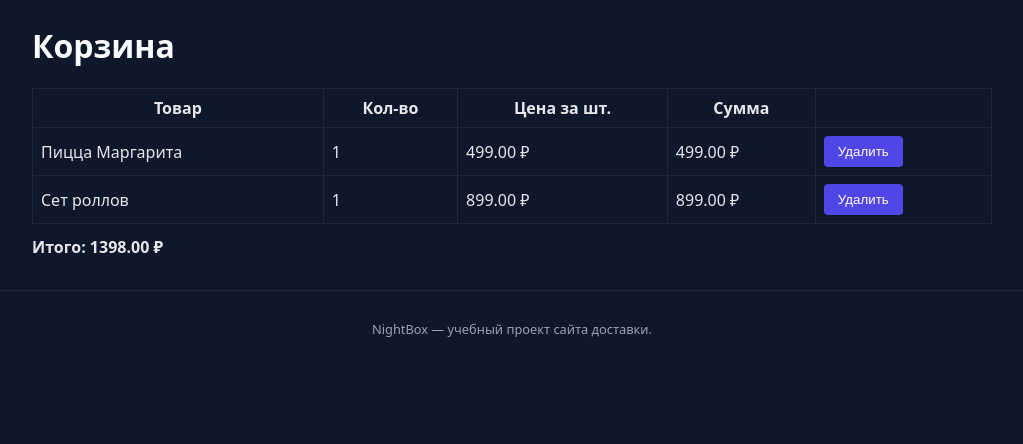
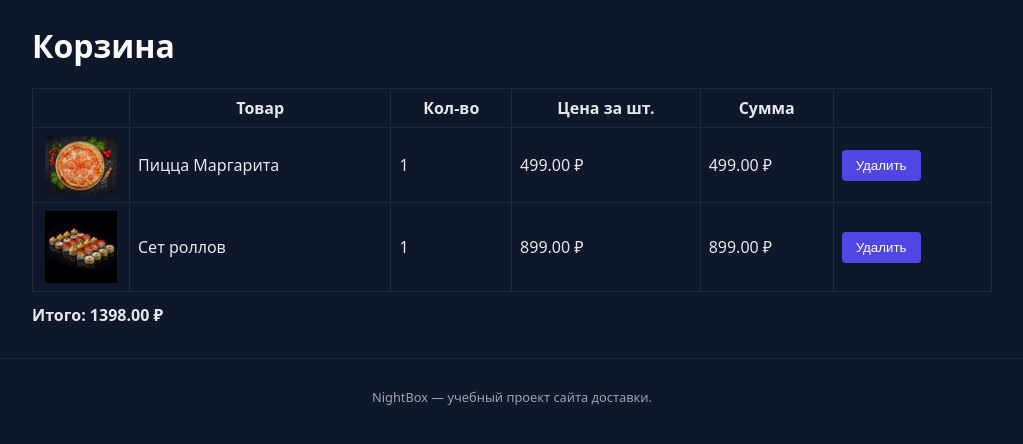
Before and after one commit to McFandy/nightbox-delivery, a Flask app: page /cart in a window 1280 px wide. Shown: the part 47-491 px from the top of the page, without its empty margins (128-1151 px from the left). Run offline with Flask 3, Linux system fonts and the light colour scheme; a user stored in the database is signed in.

Commit message:
add images

```diff
--- a/static/css/style.css
+++ b/static/css/style.css
@@ -134,3 +134,22 @@ button:hover {
     border-top: 1px solid #1f2937;
     margin-top: 32px;
 }
+
+.card-img {
+    width: 100%;
+    border-radius: 6px;
+    margin-bottom: 8px;
+    object-fit: cover;
+    max-height: 160px;
+}
+
+.cart-img-small {
+    max-width: 72px;
+    max-height: 72px;
+    margin: 0 auto;
+    display: block;
+}
+
+.cart-img-cell {
+    width: 80px;
+}
--- a/templates/cart.html
+++ b/templates/cart.html
@@ -7,6 +7,7 @@
         <table class="cart-table">
             <thead>
             <tr>
+                <th></th>
                 <th>Товар</th>
                 <th>Кол-во</th>
                 <th>Цена за шт.</th>
@@ -17,6 +18,15 @@
             <tbody>
             {% for item in items %}
                 <tr>
+                    <td class="cart-img-cell">
+                        {% if "Пицца" in item.product.name %}
+                            <img class="cart-img cart-img-small" src="{{ url_for('static', filename='img/pizza-margherita.jpg') }}" alt="Пицца Маргарита">
+                        {% elif "Бургер" in item.product.name %}
+                            <img class="cart-img cart-img-small" src="{{ url_for('static', filename='img/burger.jpg') }}" alt="Бургер">
+                        {% elif "роллов" in item.product.name %}
+                            <img class="cart-img cart-img-small" src="{{ url_for('static', filename='img/rolls.jpg') }}" alt="Роллы">
+                        {% endif %}
+                    </td>
                     <td>{{ item.product.name }}</td>
                     <td>{{ item.quantity }}</td>
                     <td>{{ "%.2f"|format(item.product.price) }} ₽</td>
```
Also changed, not shown: templates/catalog.html (+8 -0 lines), templates/index.html (+8 -0 lines), static/img/burger.jpg (added), static/img/pizza-margherita.jpg (added), static/img/rolls.jpg (added).
